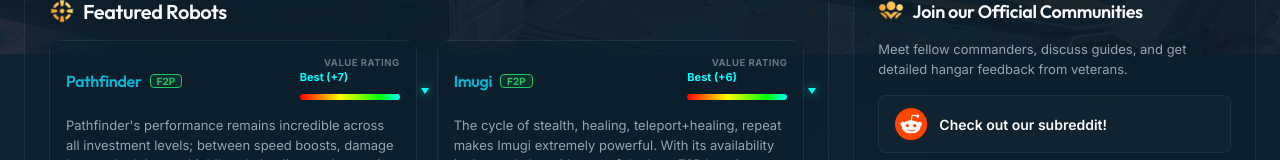
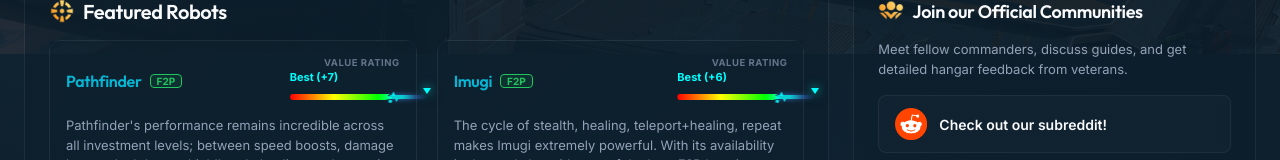
Before and after one commit to War-Robots-Guide/website, a React (Vite) app: page / in a window 1280 px wide. Shown: the part 746-906 px from the top of the page. Built offline with nearby package versions, Linux system fonts and the light colour scheme.

Commit message:
feat(rating-bar): add shattered style and blue spill effect for overflow

```diff
--- a/src/App.css
+++ b/src/App.css
@@ -1312,42 +1312,141 @@
   background-image: url('/backgrounds/hangaranalyzer-bg.jpg');
 }
 
-/* Value rating scale breaking animations */
-@keyframes needle-break-shake {
-  0% { transform: translateX(-50%) translate(0, 0); }
-  20% { transform: translateX(-50%) translate(-0.8px, 0.8px); }
-  40% { transform: translateX(-50%) translate(0.8px, -0.8px); }
-  60% { transform: translateX(-50%) translate(-0.8px, -0.8px); }
-  80% { transform: translateX(-50%) translate(0.8px, 0.8px); }
-  100% { transform: translateX(-50%) translate(0, 0); }
+/* Shattered Rating Bar Effects */
+.rating-bar-shattered {
+  clip-path: polygon(0% 0%, 91% 0%, 89% 30%, 94% 65%, 87% 100%, 0% 100%);
 }
 
-@keyframes text-break-shake {
-  0% { transform: translate(0, 0); }
-  20% { transform: translate(-0.8px, 0.8px); }
-  40% { transform: translate(0.8px, -0.8px); }
-  60% { transform: translate(-0.8px, -0.8px); }
-  80% { transform: translate(0.8px, 0.8px); }
-  100% { transform: translate(0, 0); }
+/* Shards breaking off */
+.bar-shard {
+  position: absolute;
+  background: #3b82f6; /* Blue matching colorsList[5] */
+  box-shadow: 0 0 6px rgba(59, 130, 246, 0.8), 0 0 12px rgba(59, 130, 246, 0.4);
+  opacity: 0.95;
+  pointer-events: none;
+  z-index: 1;
 }
 
-.shake-needle {
-  will-change: transform;
+.shard-1 {
+  left: 92%;
+  top: -2px;
+  width: 4px;
+  height: 4px;
+  clip-path: polygon(50% 0%, 100% 100%, 0% 100%);
+  animation: shard-float-1 2s infinite ease-in-out;
 }
 
-.shake-text {
-  will-change: transform;
+.shard-2 {
+  left: 94%;
+  top: 3px;
+  width: 3px;
+  height: 3px;
+  clip-path: polygon(0% 0%, 100% 50%, 0% 100%);
+  animation: shard-float-2 2.5s infinite ease-in-out;
 }
 
-/* Run shaking animations only when card/panel is hovered or inside the active detail modal */
-.robot-card:hover .shake-needle,
-.glass-panel-hover:hover .shake-needle,
-.modal-content .shake-needle {
-  animation: needle-break-shake 0.1s infinite linear;
+.shard-3 {
+  left: 89%;
+  top: 5px;
+  width: 4px;
+  height: 3px;
+  clip-path: polygon(20% 0%, 100% 20%, 80% 100%, 0% 80%);
+  animation: shard-float-3 1.8s infinite ease-in-out;
 }
 
-.robot-card:hover .shake-text,
-.glass-panel-hover:hover .shake-text,
-.modal-content .shake-text {
-  animation: text-break-shake 0.1s infinite linear;
+@keyframes shard-float-1 {
+  0%, 100% { transform: translate(0, 0) rotate(0deg); }
+  50% { transform: translate(3px, -2px) rotate(15deg); }
 }
+
+@keyframes shard-float-2 {
+  0%, 100% { transform: translate(0, 0) rotate(0deg); }
+  50% { transform: translate(4px, 2px) rotate(-25deg); }
+}
+
+@keyframes shard-float-3 {
+  0%, 100% { transform: translate(0, 0) rotate(0deg); }
+  50% { transform: translate(1px, 3px) rotate(45deg); }
+}
+
+/* On hover of cards or in modal, make the shards float/shake more intensely */
+.robot-card:hover .shard-1,
+.glass-panel-hover:hover .shard-1,
+.modal-content .shard-1 {
+  animation: shard-float-1-intense 0.8s infinite linear;
+}
+.robot-card:hover .shard-2,
+.glass-panel-hover:hover .shard-2,
+.modal-content .shard-2 {
+  animation: shard-float-2-intense 0.9s infinite linear;
+}
+.robot-card:hover .shard-3,
+.glass-panel-hover:hover .shard-3,
+.modal-content .shard-3 {
+  animation: shard-float-3-intense 0.7s infinite linear;
+}
+
+@keyframes shard-float-1-intense {
+  0%, 100% { transform: translate(1px, -1px) rotate(5deg); }
+  50% { transform: translate(4px, -3px) rotate(25deg); }
+}
+@keyframes shard-float-2-intense {
+  0%, 100% { transform: translate(1px, 1px) rotate(-10deg); }
+  50% { transform: translate(5px, 3px) rotate(-40deg); }
+}
+@keyframes shard-float-3-intense {
+  0%, 100% { transform: translate(0px, 2px) rotate(30deg); }
+  50% { transform: translate(3px, 4px) rotate(60deg); }
+}
+
+/* Spilled Blue Flow/Spray */
+.blue-spill-flow {
+  pointer-events: none;
+  background: linear-gradient(90deg, #3b82f6 0%, rgba(59, 130, 246, 0.7) 40%, rgba(59, 130, 246, 0) 100%);
+  mix-blend-mode: screen;
+  animation: spill-pulse 1s infinite alternate ease-in-out;
+}
+
+@keyframes spill-pulse {
+  0% {
+    opacity: 0.75;
+    filter: blur(0.5px) drop-shadow(0 0 2px #3b82f6);
+  }
+  100% {
+    opacity: 0.95;
+    filter: blur(1.2px) drop-shadow(0 0 6px #3b82f6);
+  }
+}
+
+/* Spill Droplets */
+.spill-droplet {
+  position: absolute;
+  border-radius: 50%;
+  background: #3b82f6;
+  box-shadow: 0 0 5px #3b82f6, 0 0 10px rgba(59, 130, 246, 0.6);
+  pointer-events: none;
+  z-index: 1;
+  animation: spill-drip-right 1.2s infinite linear;
+}
+
+@keyframes spill-drip-right {
+  0% {
+    transform: translate(0, 0) scale(1);
+    opacity: 1;
+  }
+  20% {
+    opacity: 1;
+  }
+  100% {
+    transform: translate(var(--drip-x), var(--drip-y)) scale(0.1);
+    opacity: 0;
+  }
+}
+
+/* On hover or in details, speed up the drips and double their opacity/glow */
+.robot-card:hover .spill-droplet,
+.glass-panel-hover:hover .spill-droplet,
+.modal-content .spill-droplet {
+  box-shadow: 0 0 8px #3b82f6, 0 0 16px rgba(59, 130, 246, 0.9);
+  animation-duration: 0.6s !important; /* speed up! */
+}
--- a/src/components/common/RatingBar.jsx
+++ b/src/components/common/RatingBar.jsx
@@ -40,8 +40,7 @@ export function RatingBar({ rating, unitType = 'robot', align = 'left' }) {
       display: 'flex',
       flexDirection: 'column',
       gap: '4px',
-      width: '100%',
-      maxWidth: '160px',
+      width: '110px',
       marginLeft: align === 'right' ? 'auto' : '0'
     }}>
       <div style={{ display: 'flex', justifyContent: 'space-between', alignItems: 'center' }}>
@@ -52,15 +51,22 @@ export function RatingBar({ rating, unitType = 'robot', align = 'left' }) {
       <div style={{
         width: '100%',
         height: '6px',
-        borderRadius: '3px',
-        background: `linear-gradient(to right, ${colorsList[0]} 0%, ${colorsList[1]} 20%, ${colorsList[2]} 40%, ${colorsList[3]} 60%, ${colorsList[4]} 80%, ${colorsList[5]} 100%)`,
         position: 'relative',
         marginTop: '6px',
         marginBottom: '4px'
       }}>
+        {/* Main Bar Fill */}
+        <div
+          className={isBroken ? 'rating-bar-shattered' : ''}
+          style={{
+            width: '100%',
+            height: '100%',
+            borderRadius: '3px',
+            background: `linear-gradient(to right, ${colorsList[0]} 0%, ${colorsList[1]} 20%, ${colorsList[2]} 40%, ${colorsList[3]} 60%, ${colorsList[4]} 80%, ${colorsList[5]} 100%)`,
+          }}
+        />
         {/* Needle */}
         <div
-          className={isBroken ? 'shake-needle' : ''}
           style={{
             position: 'absolute',
             left: `${percentage}%`,
@@ -77,6 +83,40 @@ export function RatingBar({ rating, unitType = 'robot', align = 'left' }) {
             zIndex: 2
           }}
         ></div>
+
+        {/* Shatter & Spill overlay effects */}
+        {isBroken && (
+          <>
+            {/* Spilled Blue Flow/Trail to Needle */}
+            <div className="blue-spill-flow" style={{
+              position: 'absolute',
+              left: '90%',
+              top: '1px',
+              width: `${percentage - 90}%`,
+              height: '4px',
+              background: `linear-gradient(to right, ${colorsList[5]} 35%, rgba(59, 130, 246, 0.4) 70%, rgba(59, 130, 246, 0) 100%)`,
+              zIndex: 1,
+              borderRadius: '2px',
+              transformOrigin: 'left center'
+            }} />
+
+            {/* Shards breaking off */}
+            <div className="bar-shard shard-1" style={{ background: colorsList[5] }} />
+            <div className="bar-shard shard-2" style={{ background: colorsList[5] }} />
+            <div className="bar-shard shard-3" style={{ background: colorsList[5] }} />
+
+            {/* Spill Droplets from the break */}
+            <div className="spill-droplet" style={{ left: '91%', top: '1px', '--drip-x': '15px', '--drip-y': '-6px', animationDelay: '0s', animationDuration: '0.8s' }} />
+            <div className="spill-droplet" style={{ left: '93%', top: '3px', '--drip-x': '25px', '--drip-y': '8px', animationDelay: '0.2s', animationDuration: '1.1s' }} />
+            <div className="spill-droplet" style={{ left: '90%', top: '4px', '--drip-x': '10px', '--drip-y': '12px', animationDelay: '0.4s', animationDuration: '0.7s' }} />
+            <div className="spill-droplet" style={{ left: '92%', top: '2px', '--drip-x': '30px', '--drip-y': '2px', animationDelay: '0.6s', animationDuration: '1.3s' }} />
+            <div className="spill-droplet" style={{ left: '94%', top: '5px', '--drip-x': '18px', '--drip-y': '6px', animationDelay: '0.8s', animationDuration: '0.9s' }} />
+
+            {/* Spill Droplets from the needle */}
+            <div className="spill-droplet" style={{ left: `${percentage}%`, top: '4px', '--drip-x': '5px', '--drip-y': '15px', animationDelay: '0.1s', animationDuration: '1.0s' }} />
+            <div className="spill-droplet" style={{ left: `${percentage}%`, top: '4px', '--drip-x': '-5px', '--drip-y': '18px', animationDelay: '0.5s', animationDuration: '1.2s' }} />
+          </>
+        )}
       </div>
     </div>
   );
```
